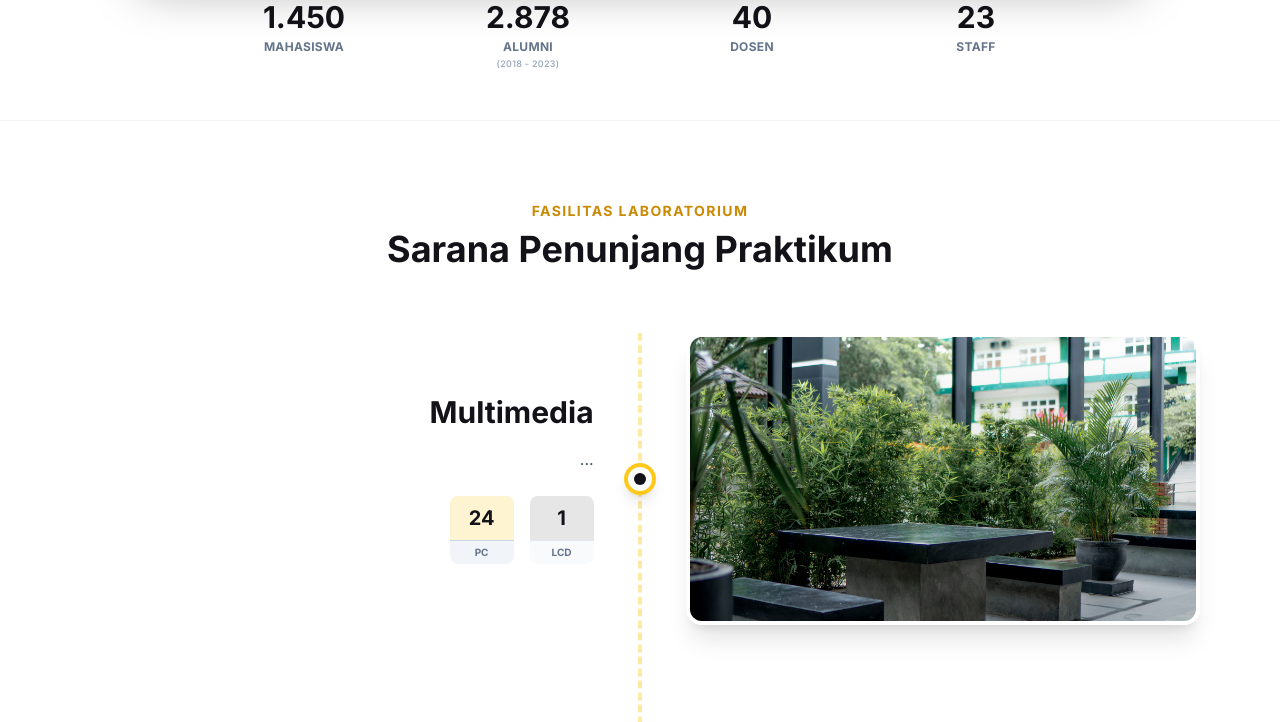
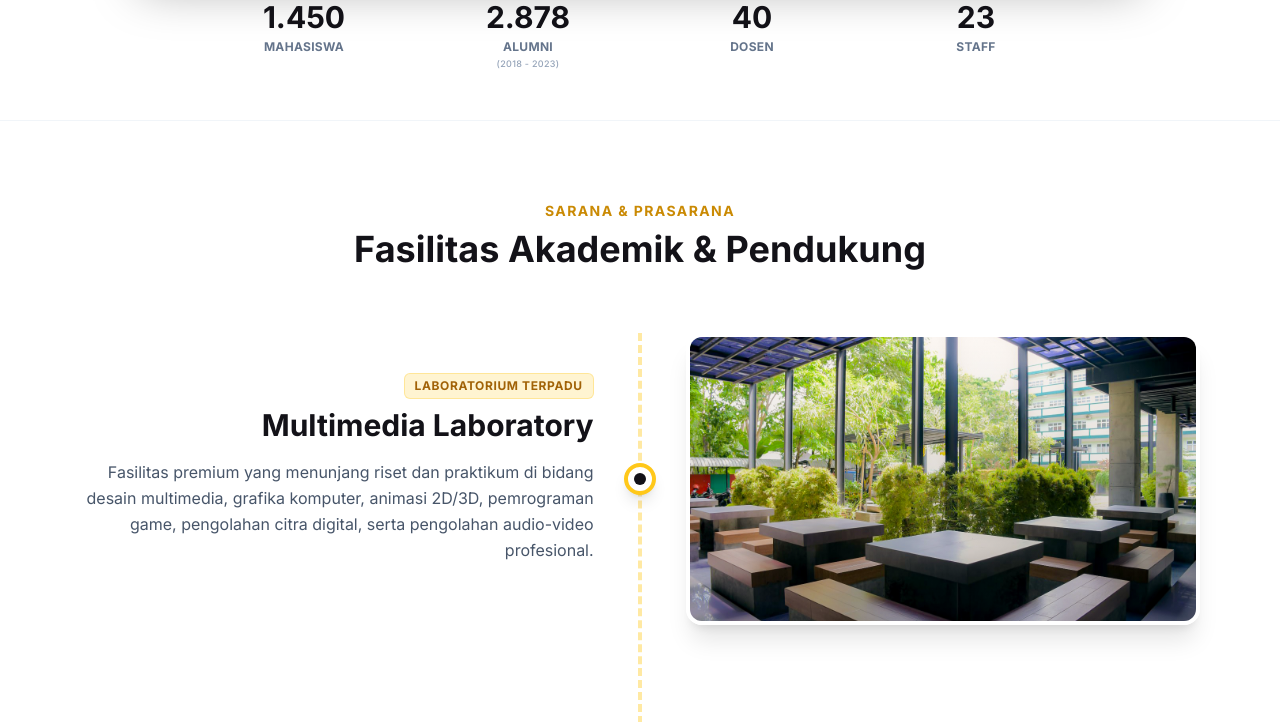
Before and after one commit to lastWannn/SistemInformasiFikom, a PHP site: page /iclabs/ in a window 1280 px wide. Shown: the part 803-1525 px from the top of the page. Run offline with PHP 8.4, Linux system fonts and the light colour scheme; data comes from the database, SQL or seed files in the repository; data that the repository does not hold is empty; some libraries are stand-ins or nearby versions.

Commit message:
feat: revamp facilities section with official UMI FIKOM data

```diff
--- a/app/views/landing/index.php
+++ b/app/views/landing/index.php
@@ -198,8 +198,8 @@
 <section id="sarana" class="py-20 bg-white relative overflow-hidden">
     <div class="max-w-6xl mx-auto px-4 relative z-10">
         <div class="text-center mb-16">
-            <h2 class="text-yellow-600 font-bold tracking-widest text-sm uppercase mb-2">FASILITAS LABORATORIUM</h2>
-            <h2 class="text-3xl md:text-4xl font-extrabold text-brand-black">Sarana Penunjang Praktikum</h2>
+            <h2 class="text-yellow-600 font-bold tracking-widest text-sm uppercase mb-2">SARANA & PRASARANA</h2>
+            <h2 class="text-3xl md:text-4xl font-extrabold text-brand-black">Fasilitas Akademik & Pendukung</h2>
         </div>
 
         <div class="relative">
@@ -208,18 +208,56 @@
             </div>
 
             <div class="space-y-24">
-                <?php foreach ($labs as $index => $lab): ?>
                 <?php
+                $facilities = [
+                    [
+                        'title' => 'Multimedia Laboratory',
+                        'category' => 'Laboratorium Terpadu',
+                        'description' => 'Fasilitas premium yang menunjang riset dan praktikum di bidang desain multimedia, grafika komputer, animasi 2D/3D, pemrograman game, pengolahan citra digital, serta pengolahan audio-video profesional.',
+                        'image' => 'assets/images/photo1701933053.jpeg',
+                        'icon' => 'bi-images'
+                    ],
+                    [
+                        'title' => 'Internet of Things (IoT) Laboratory',
+                        'category' => 'Laboratorium Terpadu',
+                        'description' => 'Pusat riset dan pengembangan teknologi IoT terintegrasi, berfokus pada physical layer (sensor & actuator), communication layer, microcontrollers, embedded systems, dan user interface security.',
+                        'image' => 'assets/images/FOTO%20FIKOM_4.jpg',
+                        'icon' => 'bi-cpu'
+                    ],
+                    [
+                        'title' => 'Working Space Indoor (Lantai 1 - Lantai 3)',
+                        'category' => 'Fasilitas Pendukung',
+                        'description' => 'Area kolaborasi indoor modern yang dilengkapi meja, kursi ergonomis, stopkontak, dan pendingin ruangan (AC) sentral untuk mendukung diskusi kelompok, belajar mandiri, dan pengerjaan proyek mahasiswa.',
+                        'image' => 'assets/images/WORKING%20SPACE_13.png',
+                        'icon' => 'bi-laptop'
+                    ],
+                    [
+                        'title' => 'Area Terbuka (Gazebo & Outdoor Space)',
+                        'category' => 'Fasilitas Pendukung',
+                        'description' => 'Tempat berdiskusi, berinteraksi, dan bersantai dengan suasana terbuka yang hijau, asri, dan segar di luar ruangan, dirancang untuk memicu inspirasi, kreativitas, dan kolaborasi antar-mahasiswa.',
+                        'image' => 'assets/images/PUBLIC%20SPACE%20LUAR.jpg',
+                        'icon' => 'bi-tree'
+                    ],
+                    [
+                        'title' => 'Computer Networking Laboratory',
+                        'category' => 'Laboratorium Terpadu',
+                        'description' => 'Menunjang kegiatan praktikum administrasi jaringan, komunikasi data, keamanan siber, konfigurasi routing & switching, subnetting, dan analisis performa jaringan komputer.',
+                        'image' => 'assets/images/photo1701933053.jpeg',
+                        'icon' => 'bi-diagram-3'
+                    ],
+                    [
+                        'title' => 'Start-Up & Microcontroller Laboratory',
+                        'category' => 'Laboratorium Terpadu',
+                        'description' => 'Wadah inkubasi bagi tim start-up mahasiswa untuk perancangan perangkat lunak, serta laboratorium praktikum elektronika dasar, robotika, sistem kendali cerdas, dan pemrograman mikroprosesor.',
+                        'image' => 'assets/images/FOTO%20FIKOM_4.jpg',
+                        'icon' => 'bi-rocket-takeoff'
+                    ]
+                ];
+
+                foreach ($facilities as $index => $fac):
                     $isEven = ($index % 2 == 0);
-                    $staticImages = [
-                        'assets/images/FOTO%20FIKOM_4.jpg',
-                        'assets/images/WORKING%20SPACE_13.png',
-                        'assets/images/PUBLIC%20SPACE%20LUAR.jpg',
-                        'assets/images/photo1701933053.jpeg'
-                    ];
-                    $staticImage = $staticImages[$index % count($staticImages)];
-                    $bgImage = BASE_URL . '/' . $staticImage;
-                    ?>
+                    $bgImage = BASE_URL . '/' . $fac['image'];
+                ?>
                 <div class="relative flex flex-col md:flex-row items-center justify-between w-full z-10">
                     <div
                         class="absolute left-8 md:left-1/2 transform -translate-x-1/2 w-8 h-8 rounded-full bg-white border-4 border-brand-yellow shadow-lg z-20 flex items-center justify-center">
@@ -227,34 +265,21 @@
                     </div>
                     <div
                         class="w-full md:w-[48%] pl-20 md:pl-0 <?= $isEven ? 'md:text-right order-2 md:order-1 pr-0 md:pr-6' : 'order-2 md:order-3 pl-0 md:pl-6' ?>">
-                        <h3 class="text-2xl md:text-3xl font-extrabold text-brand-black mb-4"><?= e($lab['lab_name']) ?>
+                        <span class="inline-block bg-brand-yellow/20 text-yellow-700 text-xs px-2.5 py-1 rounded-md font-bold uppercase tracking-wider mb-2 border border-brand-yellow/30">
+                            <?= $fac['category'] ?>
+                        </span>
+                        <h3 class="text-2xl md:text-3xl font-extrabold text-brand-black mb-4">
+                            <?= e($fac['title']) ?>
                         </h3>
                         <p class="text-slate-600 leading-relaxed mb-6">
-                            <?= e($lab['description'] ?? 'Laboratorium dengan spesifikasi tinggi.') ?></p>
-                        <div class="flex items-center gap-4 justify-start <?= $isEven ? 'md:justify-end' : '' ?>">
-                            <div class="text-center group">
-                                <div
-                                    class="w-16 py-2 bg-brand-yellow/20 rounded-t-lg text-xl font-black text-brand-black group-hover:bg-brand-yellow transition-colors">
-                                    <?= $lab['pc_count'] ?? 0 ?></div>
-                                <div
-                                    class="w-16 py-1 bg-slate-100 border-t border-slate-300 rounded-b-lg text-[10px] font-bold text-slate-500 uppercase">
-                                    PC</div>
-                            </div>
-                            <div class="text-center group">
-                                <div
-                                    class="w-16 py-2 bg-brand-black/10 rounded-t-lg text-xl font-black text-brand-black group-hover:bg-brand-black group-hover:text-brand-yellow transition-colors">
-                                    <?= $lab['tv_count'] ?? 0 ?></div>
-                                <div
-                                    class="w-16 py-1 bg-slate-50 border-t border-slate-200 rounded-b-lg text-[10px] font-bold text-slate-500 uppercase">
-                                    LCD</div>
-                            </div>
-                        </div>
+                            <?= e($fac['description']) ?>
+                        </p>
                     </div>
                     <div
                         class="w-full md:w-[48%] pl-20 md:pl-0 mb-6 md:mb-0 <?= $isEven ? 'order-1 md:order-3 pl-0 md:pl-6' : 'order-1 md:order-1 pr-0 md:pr-6' ?>">
                         <div
                             class="relative group rounded-2xl shadow-xl overflow-hidden border-4 border-white transform transition-transform duration-500 hover:scale-[1.02]">
-                            <img src="<?= e($bgImage) ?>" alt="<?= e($lab['lab_name']) ?>" loading="lazy"
+                            <img src="<?= e($bgImage) ?>" alt="<?= e($fac['title']) ?>" loading="lazy"
                                 class="w-full h-auto object-cover aspect-video">
                             <div class="absolute inset-0 bg-gradient-to-t from-black/20 to-transparent"></div>
                         </div>
```
